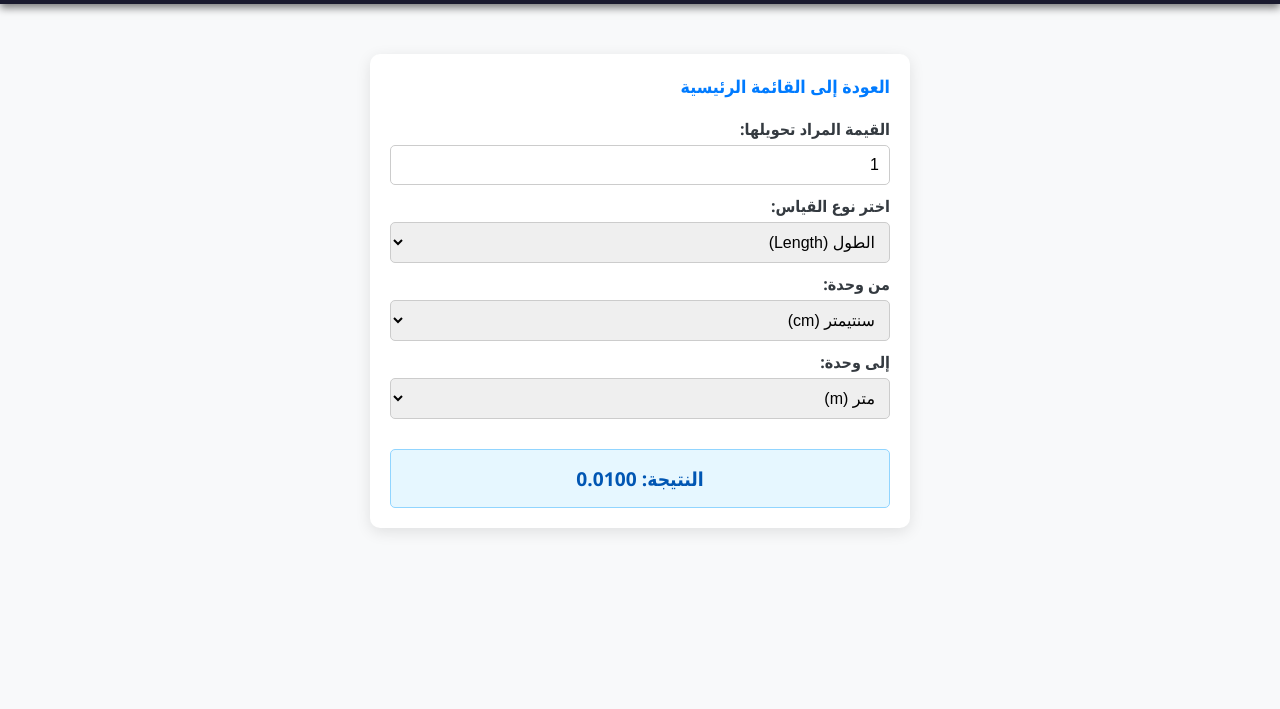
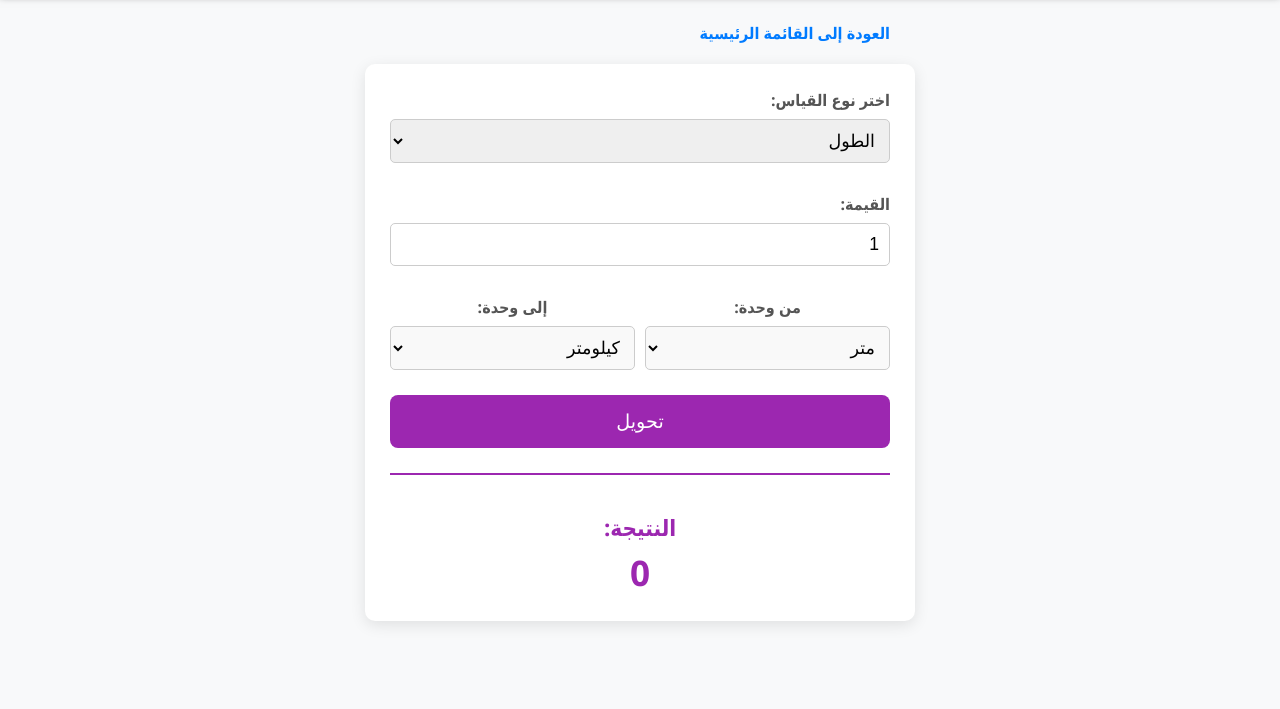
Before and after one commit to LJ1333/Lj, a plain HTML site: page unit_converter.html in a window 1280 px wide. Shown: the part 91-800 px from the top of the page. Drawn offline with Linux system fonts and the light colour scheme.

Commit message:
Update unit_converter.html

```diff
--- a/unit_converter.html
+++ b/unit_converter.html
@@ -6,13 +6,13 @@
     <title>محول القياسات - ليث</title>
     <style>
         /* ------------------------------------- */
-        /* 1. التنسيقات العامة المدمجة من styles.css */
+        /* التنسيقات العامة */
         /* ------------------------------------- */
 
         /* المتغيرات (Variables) - افتراضية */
         :root {
             --primary-color: #007bff;        /* أزرق ساطع */
-            --secondary-color: #28a745;      /* أخضر */
+            --secondary-color: #9c27b0;      /* بنفسجي للمحول */
             --background-light: #f8f9fa;     /* خلفية فاتحة جداً */
             --text-dark: #343a40;            /* نص داكن */
             --header-bg-color: #1a1a2e;       /* لون خلفية الشريط العلوي (داكن عميق) */
@@ -23,9 +23,6 @@
         body {
             font-family: 'Segoe UI', Tahoma, Geneva, Verdana, sans-serif;
             background-color: var(--background-light);
-            background-size: cover;
-            background-attachment: fixed;
-            background-position: center center;
             color: var(--text-dark);
             margin: 0;
             padding: 0;
@@ -33,10 +30,8 @@
             flex-direction: column;
             align-items: center;
             min-height: 100vh;
-            width: 100%;
         }
 
-        /* الترويسة العلوية للموقع */
         .main-header {
             width: 100%;
             background-color: var(--header-bg-color);
@@ -49,215 +44,249 @@
 
         .main-header h1 {
             margin: 0;
-            font-size: 2.5rem;
-            text-shadow: 0 0 5px rgba(255, 255, 255, 0.8),
-                         0 0 10px rgba(0, 123, 255, 0.5);
-            color: #fff;
+            font-size: 2rem;
         }
 
-        /* رابط العودة */
         .back-link {
             margin-bottom: 20px;
             text-decoration: none;
             color: var(--primary-color);
-            font-size: 1.1rem;
+            font-size: 1rem;
             font-weight: bold;
             transition: color 0.3s;
-            display: block; /* لضمان أخذ سطر جديد داخل الحاوية */
+            display: block;
             text-align: right;
+            width: 90%;
+            max-width: 500px;
         }
         .back-link:hover {
-            color: #0056b3; /* لون أغمق للهوفر */
+            color: #0056b3;
+        }
+
+        .container {
+            max-width: 500px;
+            width: 90%;
+            padding: 25px;
+            background-color: white;
+            border-radius: 10px;
+            box-shadow: 0 4px 15px rgba(0, 0, 0, 0.1);
+            text-align: center;
         }
 
         /* ------------------------------------- */
-        /* 2. التنسيقات الخاصة بالمحول (الموجودة مسبقاً) */
+        /* تنسيقات محول القياسات */
         /* ------------------------------------- */
 
-        /* التنسيقات العامة للحاوية (تم تعديلها لتكون مرئية افتراضياً) */
-        .unit-converter-container {
-            /* جعل المحتوى مرئياً بشكل دائم */
-            display: block;
-            max-width: 500px;
-            width: 90%;
-            padding: 20px;
-            background-color: white;
-            border-radius: 10px;
-            box-shadow: 0 4px 15px rgba(0, 0, 0, 0.1);
-            margin: 20px auto;
+        .converter-group {
+            margin-bottom: 20px;
+            text-align: right;
         }
 
-        /* تنسيقات حقول الإدخال والاختيار والنتائج */
-        .converter-input, .converter-select {
-            width: 100%;
+        .converter-group label, .unit-label {
+            display: block;
+            font-weight: bold;
+            color: #555;
+            margin-bottom: 8px;
+        }
+
+        .converter-select, .unit-input, .unit-select {
             padding: 10px;
             border: 1px solid #ccc;
             border-radius: 5px;
+            font-size: 1.1rem;
+            width: 100%;
             box-sizing: border-box;
-            font-size: 1rem;
-            margin-top: 5px;
             margin-bottom: 10px;
         }
 
-        .result-box {
-            margin-top: 20px;
-            padding: 15px;
-            background-color: #e6f7ff;
-            border: 1px solid #91d5ff;
-            border-radius: 5px;
-            text-align: center;
-            font-size: 1.2rem;
-            font-weight: bold;
-            color: #0056b3;
+        .unit-select {
+            cursor: pointer;
+            background-color: #f9f9f9;
         }
 
-        /* ------------------------------------- */
-        /* تم إزالة تنسيقات النافذة المنبثقة الترحيبية (.modal-overlay, .welcome-box, .button-continue) */
-        /* ------------------------------------- */
+        .input-row {
+            display: flex;
+            gap: 10px;
+            align-items: center;
+        }
+
+        .input-row > div {
+            flex: 1;
+        }
+
+        .convert-button {
+            padding: 15px 30px;
+            background-color: var(--secondary-color);
+            color: white;
+            border: none;
+            border-radius: 8px;
+            font-size: 1.2rem;
+            cursor: pointer;
+            transition: background-color 0.3s;
+            margin-top: 15px;
+            width: 100%;
+        }
+
+        .convert-button:hover {
+            background-color: #7b1fa2;
+        }
+
+        .result-section {
+            margin-top: 25px;
+            border-top: 2px solid var(--secondary-color);
+            padding-top: 15px;
+        }
+
+        .result-section h3 {
+            color: var(--secondary-color);
+            margin-bottom: 5px;
+            font-size: 1.4rem;
+        }
+
+        .result-value {
+            font-size: 2.2rem;
+            font-weight: bold;
+            color: var(--secondary-color);
+            display: block;
+        }
+
     </style>
 </head>
-<body onload="initializeConverter()">
+<body>
     <header class="main-header">
-        <h1>محول القياسات</h1>
+        <h1>📐 محول القياسات</h1>
     </header>
 
-    <div id="converterContent" class="container unit-converter-container">
     <a href="index.html" class="back-link">العودة إلى القائمة الرئيسية</a>
 
-        <label for="inputValue" style="font-weight: bold; margin-bottom: 5px;">القيمة المراد تحويلها:</label>
-        <input type="number" id="inputValue" value="1" placeholder="أدخل القيمة" class="converter-input" oninput="convert()">
+    <div class="container">
 
-        <label for="unitType" style="font-weight: bold; margin-top: 15px; margin-bottom: 5px;">اختر نوع القياس:</label>
-        <select id="unitType" class="converter-select" onchange="updateUnits(); convert()">
-            <option value="length">الطول (Length)</option>
-            <option value="weight">الوزن (Weight)</option>
-            <option value="temperature">الحرارة (Temperature)</option>
+        <div class="converter-group">
+            <label for="converterType">اختر نوع القياس:</label>
+            <select id="converterType" class="converter-select" onchange="initializeUnits()">
+                <option value="length">الطول</option>
+                <option value="weight">الوزن</option>
+                <option value="temperature">الحرارة</option>
             </select>
+        </div>
 
-        <label for="fromUnit" style="font-weight: bold; margin-top: 15px; margin-bottom: 5px;">من وحدة:</label>
-        <select id="fromUnit" class="converter-select" onchange="convert()"></select>
+        <div class="converter-group">
+            <label for="inputValue">القيمة:</label>
+            <input type="number" id="inputValue" class="unit-input" placeholder="أدخل القيمة" value="1">
+        </div>
 
-        <label for="toUnit" style="font-weight: bold; margin-top: 15px; margin-bottom: 5px;">إلى وحدة:</label>
-        <select id="toUnit" class="converter-select" onchange="convert()"></select>
-
-        <div class="result-box">
-            <label style="font-weight: bold;">النتيجة:</label>
-            <span id="resultValue">0</span>
+        <div class="input-row">
+            <div>
+                <label for="fromUnit" class="unit-label">من وحدة:</label>
+                <select id="fromUnit" class="unit-select"></select>
+            </div>
+            <div>
+                <label for="toUnit" class="unit-label">إلى وحدة:</label>
+                <select id="toUnit" class="unit-select"></select>
             </div>
         </div>
+
+        <button class="convert-button" onclick="convertUnit()">
+            تحويل
+        </button>
+
+        <div class="result-section">
+            <h3>النتيجة:</h3>
+            <span id="resultValue" class="result-value">0</span>
+        </div>
+    </div>
+
 
     <script>
         const unitData = {
             length: {
-        // الوحدات المرجعية: المتر (Meter) هو 1
+                referenceUnit: 'meter', // الوحدة المرجعية للتحويل
                 units: {
-            meter: 1,
-            centimeter: 0.01,
-            kilometer: 1000,
-            millimeter: 0.001,
-            inch: 0.0254,
-            foot: 0.3048,
-            mile: 1609.34
-        },
-        displayNames: {
-            meter: "متر (m)",
-            centimeter: "سنتيمتر (cm)",
-            kilometer: "كيلومتر (km)",
-            millimeter: "مليمتر (mm)",
-            inch: "بوصة (in)",
-            foot: "قدم (ft)",
-            mile: "ميل (mi)"
+                    meter: { name: 'متر', factor: 1 },
+                    kilometer: { name: 'كيلومتر', factor: 1000 },
+                    centimeter: { name: 'سنتيمتر', factor: 0.01 },
+                    millimeter: { name: 'مليمتر', factor: 0.001 },
+                    inch: { name: 'إنش', factor: 0.0254 },
+                    foot: { name: 'قدم', factor: 0.3048 },
+                    yard: { name: 'ياردة', factor: 0.9144 }
                 }
             },
             weight: {
-        // الوحدات المرجعية: الكيلوغرام (Kilogram) هو 1
+                referenceUnit: 'kilogram', // الوحدة المرجعية للتحويل
                 units: {
-            kilogram: 1,
-            gram: 0.001,
-            milligram: 0.000001,
-            ton: 1000,
-            pound: 0.453592,
-            ounce: 0.0283495
-        },
-        displayNames: {
-            kilogram: "كيلوغرام (kg)",
-            gram: "غرام (g)",
-            milligram: "مليغرام (mg)",
-            ton: "طن",
-            pound: "رطل (lb)",
-            ounce: "أونصة (oz)"
+                    kilogram: { name: 'كيلوغرام', factor: 1 },
+                    gram: { name: 'غرام', factor: 0.001 },
+                    milligram: { name: 'مليغرام', factor: 0.000001 },
+                    pound: { name: 'رطل', factor: 0.453592 },
+                    ounce: { name: 'أونصة', factor: 0.0283495 }
                 }
             },
             temperature: {
-        // التحويلات تتطلب صيغة خاصة (ليست مجرد ضرب)
+                // ليس لها عامل ضرب ثابت (تحويل خطي مختلف)
                 units: {
-            celsius: 'C',
-            fahrenheit: 'F',
-            kelvin: 'K'
-        },
-        displayNames: {
-            celsius: "سيلسيوس (°C)",
-            fahrenheit: "فهرنهايت (°F)",
-            kelvin: "كلفن (K)"
+                    celsius: { name: 'سيلسيوس' },
+                    fahrenheit: { name: 'فهرنهايت' },
+                    kelvin: { name: 'كلفن' }
                 }
             }
         };
 
-const unitTypeSelect = document.getElementById('unitType');
+        const converterTypeSelect = document.getElementById('converterType');
         const fromUnitSelect = document.getElementById('fromUnit');
         const toUnitSelect = document.getElementById('toUnit');
         const inputValue = document.getElementById('inputValue');
         const resultValue = document.getElementById('resultValue');
 
-// *************** تم إزالة عناصر الـ Modal والوظائف المتعلقة بها ***************
+        // -------------------------------------
+        // وظائف تهيئة الوحدات
+        // -------------------------------------
 
-// وظيفة تهيئة المحول (تسمى عند تحميل الـ body)
-function initializeConverter() {
-    updateUnits();
-    convert();
-}
+        function initializeUnits() {
+            const type = converterTypeSelect.value;
+            const units = unitData[type].units;
 
-// وظيفة تحديث القوائم المنسدلة للوحدات
-function updateUnits() {
-    const selectedType = unitTypeSelect.value;
-    const units = unitData[selectedType].units;
-    const displayNames = unitData[selectedType].displayNames;
-
+            // مسح الخيارات القديمة
             fromUnitSelect.innerHTML = '';
             toUnitSelect.innerHTML = '';
 
+            // ملء قوائم الاختيار بالوحدات الجديدة
             for (const key in units) {
-        const optionText = displayNames[key];
+                const name = units[key].name;
 
-        // إضافة الخيارات لـ 'من'
                 const fromOption = document.createElement('option');
                 fromOption.value = key;
-        fromOption.textContent = optionText;
+                fromOption.textContent = name;
                 fromUnitSelect.appendChild(fromOption);
 
-        // إضافة الخيارات لـ 'إلى'
                 const toOption = document.createElement('option');
                 toOption.value = key;
-        toOption.textContent = optionText;
+                toOption.textContent = name;
                 toUnitSelect.appendChild(toOption);
             }
 
-    // ضبط القيم الافتراضية
-    if (selectedType === 'length') {
-        fromUnitSelect.value = 'centimeter';
-        toUnitSelect.value = 'meter';
-    } else if (selectedType === 'weight') {
-        fromUnitSelect.value = 'gram';
-        toUnitSelect.value = 'kilogram';
-    } else if (selectedType === 'temperature') {
+            // تعيين الافتراضيات
+            if (type === 'length') {
+                fromUnitSelect.value = 'meter';
+                toUnitSelect.value = 'kilometer';
+            } else if (type === 'weight') {
+                fromUnitSelect.value = 'kilogram';
+                toUnitSelect.value = 'gram';
+            } else if (type === 'temperature') {
                 fromUnitSelect.value = 'celsius';
                 toUnitSelect.value = 'fahrenheit';
             }
+
+            // مسح النتيجة عند التغيير
+            resultValue.textContent = '0';
+            inputValue.value = 1;
         }
 
-// وظيفة التحويل الرئيسية
-function convert() {
-    const type = unitTypeSelect.value;
+        // -------------------------------------
+        // وظائف التحويل
+        // -------------------------------------
+
+        function convertUnit() {
+            const type = converterTypeSelect.value;
             const fromUnit = fromUnitSelect.value;
             const toUnit = toUnitSelect.value;
             let value = parseFloat(inputValue.value);
@@ -270,7 +299,7 @@ function convert() {
             let result;
 
             if (type === 'temperature') {
-        // التحويل خاص للحرارة
+                // التحويل الخاص لدرجات الحرارة (ليس عاملاً ثابتاً)
 
                 // 1. تحويل القيمة الأصلية إلى سيلسيوس (C) أولاً
                 let celsiusValue = value;
@@ -292,18 +321,24 @@ function convert() {
             } else {
                 // تحويل القياسات القياسية (الطول والوزن) باستخدام الوحدة المرجعية
                 const units = unitData[type].units;
+                const referenceUnit = unitData[type].referenceUnit;
 
                 // 1. تحويل القيمة الأصلية إلى الوحدة المرجعية (المتر أو الكيلوغرام)
-        const baseValue = value * units[fromUnit];
+                const fromFactor = units[fromUnit].factor;
+                const valueInReference = value * fromFactor;
 
                 // 2. تحويل القيمة المرجعية إلى الوحدة المطلوبة
-        result = baseValue / units[toUnit];
+                const toFactor = units[toUnit].factor;
+                result = valueInReference / toFactor;
             }
 
-    resultValue.textContent = result.toFixed(4); // عرض 4 منازل عشرية
+            // عرض النتيجة
+            resultValue.textContent = result.toFixed(4);
         }
 
-    // ** ملاحظة: تم تعديل onload في وسم <body> لتعمل على initializeConverter() بدلاً من openWelcomeModal() **
+        // تهيئة الوحدات عند تحميل الصفحة
+        window.onload = initializeUnits;
+
     </script>
 </body>
 </html>
```
Lines whose indentation alone changed are shown as unchanged.
